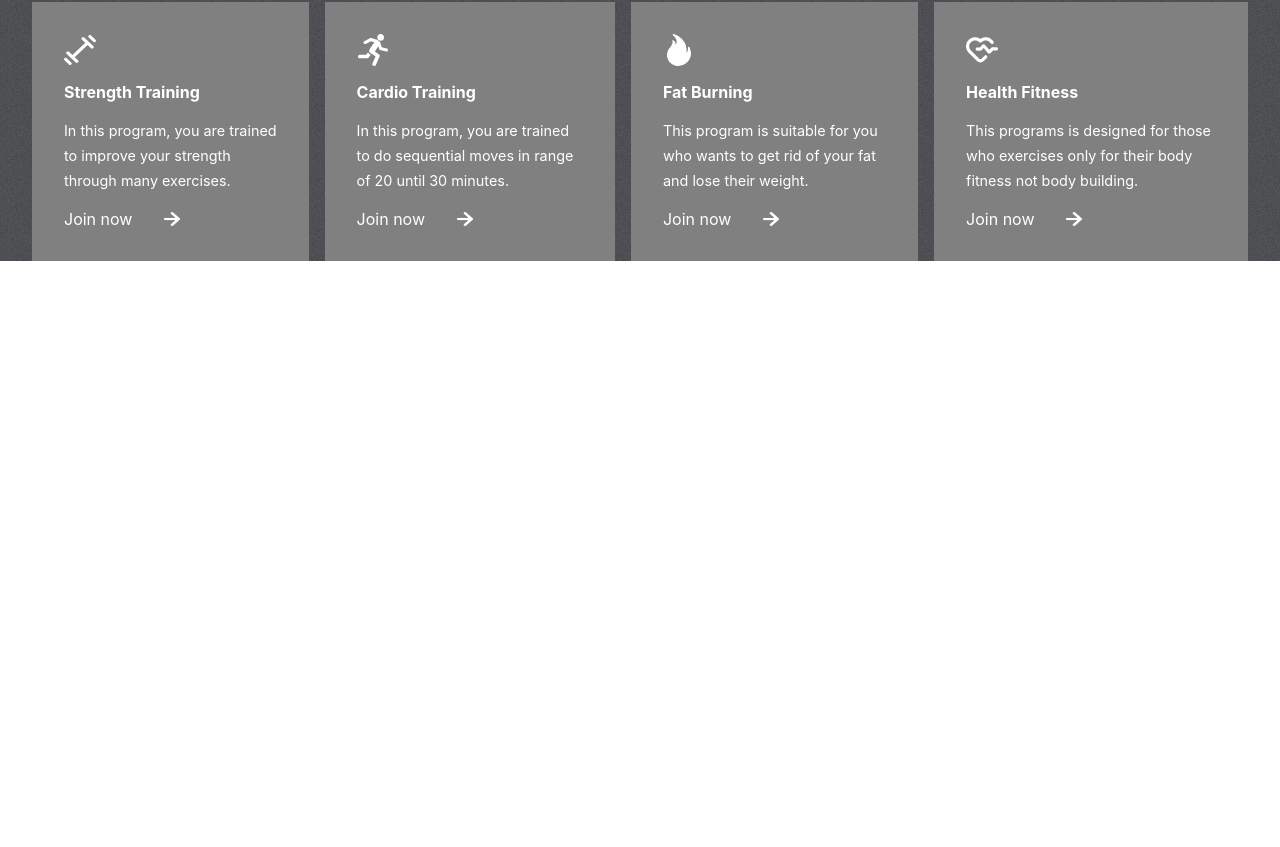
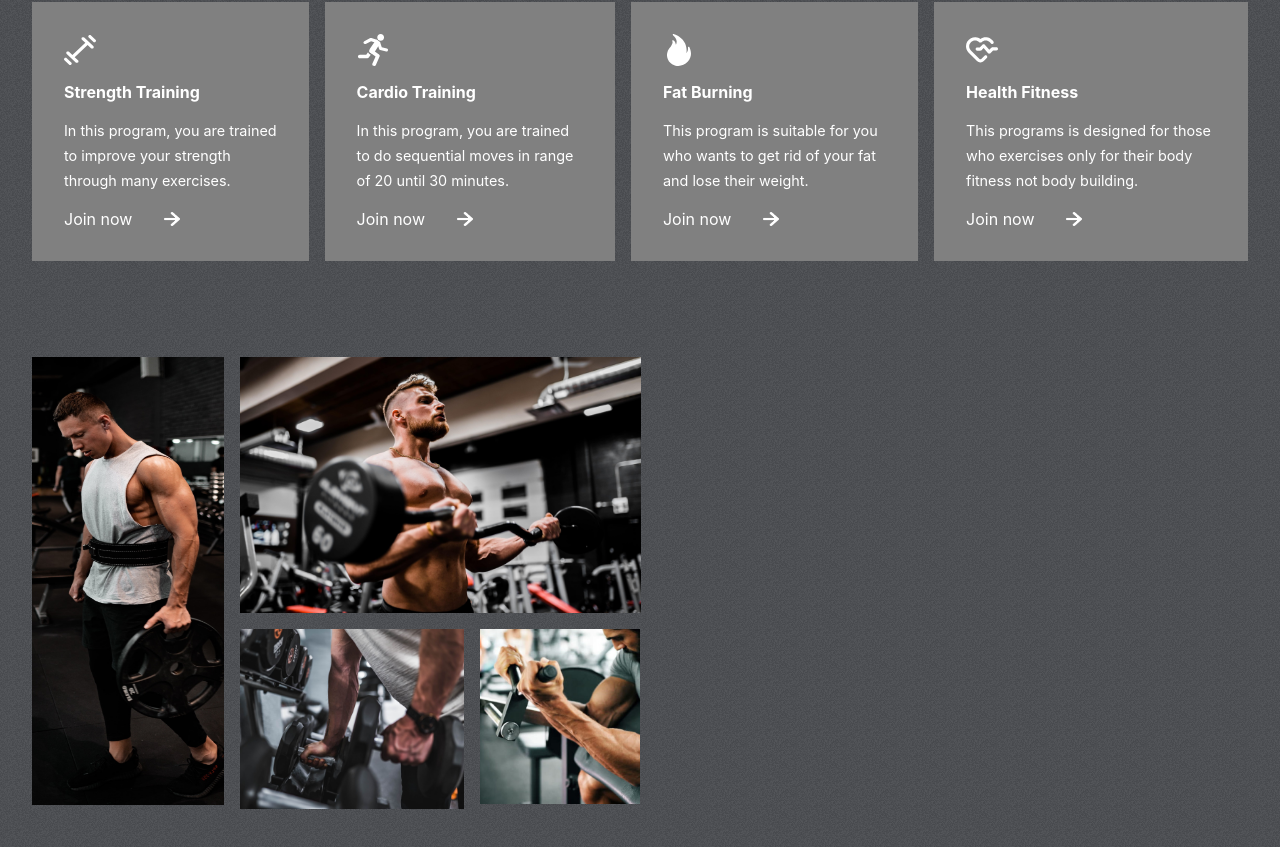
Before and after one commit to eziz-tajiev/fitGym, a React (Vite) app: page / in a window 1280 px wide. Shown: the part 905-1752 px from the top of the page. Before the commit the page ends 1166 px from the top, so only its background shows below. Built offline with nearby package versions, Linux system fonts and the light colour scheme.

Commit message:
finished grid Reasons

```diff
--- a/src/App.tsx
+++ b/src/App.tsx
@@ -1,11 +1,13 @@
 import './App.css';
 import Hero from './components/Hero/Hero';
 import Programs from './components/Programs/Programs';
+import Reasons from './components/Reasons/Reasons';
 function App() {
   return (
     <div className="App">
          <Hero />
          <Programs />
+         <Reasons />
     </div>
   );
 }
--- /dev/null
+++ b/src/components/Reasons/Reasons.css
@@ -0,0 +1,44 @@
+.Reasons {
+  padding: 0 2rem;
+ display: flex;
+ gap: 2rem;
+
+}
+
+.left-r {
+  flex: 1;
+  display: grid;
+  grid-template-columns: repeat(3, 1fr);
+  gap: 1rem;
+  grid-auto-rows: 1fr;
+}
+
+.left-r > :nth-child(1) {
+  width: 12rem;
+  grid-row: 1/3;
+  height: 28rem;
+}
+
+.left-r > :nth-child(2) {
+  width: auto;
+  height: 16rem;
+  grid-column: 2/4;
+}
+
+.left-r > :nth-child(3) {
+  width: 14rem;
+  grid-column: 2/3;
+  grid-row: 2;
+}
+
+.left-r > :nth-child(4) {
+  width: 10rem;
+  grid-row: 2;
+  grid-column: 3/4;
+}
+
+
+
+.right-r {
+  flex: 1;
+}
--- /dev/null
+++ b/src/components/Reasons/Reasons.tsx
@@ -0,0 +1,30 @@
+import './Reasons.css'
+import image1 from "../../assets/image1.png"
+import image2 from "../../assets/image2.png"
+import image3 from "../../assets/image3.png"
+import image4 from "../../assets/image4.png"
+import nb from "../../assets/nb.png"
+import adidas from "../../assets/adidas.png"
+import nike from "../../assets/nike.png"
+import tick from "../../assets/tick.png"
+
+
+
+const Reasons = () => {
+  return(
+    <div className="Reasons" id='reasons'>
+      <div className="left-r">
+        <img src={image1} alt="" />
+        <img src={image2} alt="" />
+        <img src={image3} alt="" />
+        <img src={image4} alt="" />
+      </div>
+      <div className="right-r">
+
+      </div>
+    </div>
+
+  )
+};
+
+export default Reasons
```
